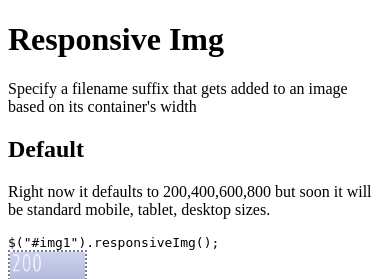
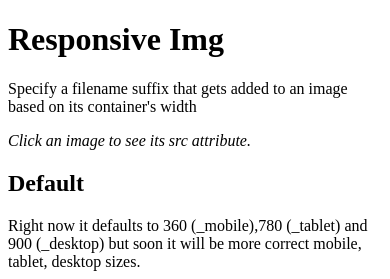
Before and after one commit to drewbrolik/Responsive-Img, a PHP site: page / in a window 390 px wide; the page is wider, and only the part inside the window is pictured. Shown: the top 279 px of that part. Run offline with PHP 8.4, Linux system fonts and the light colour scheme; some libraries are stand-ins or nearby versions.

Commit message:
added new default breakpoints, added a "click for src" to examples

```diff
--- a/index.php
+++ b/index.php
@@ -19,6 +19,10 @@ $(function() {
 	$("#img2").responsiveImg({breakpoints:{"_400":400,"_200":200,"_800":800,"_600":600}});
 	$("#img3").responsiveImg({breakpoints:{"_400":400,"_200":200,"_800":800,"_600":600},srcAttribute:"data-src"});
 
+	$("img").click(function() {
+		alert($(this).attr("src"));
+	});
+
 });
 
 </script>
@@ -27,17 +31,19 @@ $(function() {
 
 <p>Specify a filename suffix that gets added to an image based on its container's width</p>
 
+<p><em>Click an image to see its src attribute.</em></p>
+
 <h2>Default</h2>
-<p>Right now it defaults to 200,400,600,800 but soon it will be standard mobile, tablet, desktop sizes.</p>
+<p>Right now it defaults to 360 (_mobile),780 (_tablet) and 900 (_desktop) but soon it will be more correct mobile, tablet, desktop sizes.</p>
 <code>$("#img1").responsiveImg();</code>
-<div style="width:20%; border:2px dotted rgba(0,0,0,.5);">
+<div style="width:50%; border:2px dotted rgba(0,0,0,.5);">
 	<img id="img1" src="images/image.png" style="max-width:100%;" />
 </div>
 
 <h2>Custom Breakpoints</h2>
 <p>Specify sizes at which images should change, and have a custom suffix appended to image filenames for each breakpoint.</p>
 <code>$("#img2").responsiveImg({breakpoints:{"_400":400,"_200":200,"_800":800,"_600":600}});</code>
-<div style="width:20%; border:2px dotted rgba(0,0,0,.5);">
+<div style="width:40%; border:2px dotted rgba(0,0,0,.5);">
 	<img id="img2" src="images/image.png" style="max-width:100%;" />
 </div>
 
--- a/js/responsiveImg.js
+++ b/js/responsiveImg.js
@@ -4,10 +4,9 @@
 
 		var options = { //- set default options
 			breakpoints : {
-				"_200":200,
-				"_400":400,
-				"_600":600,
-				"_800":800
+				"_mobile":360,
+				"_tablet":780,
+				"_desktop":900
 			},
 			srcAttribute : "src",
 			createNewImages : true
```
